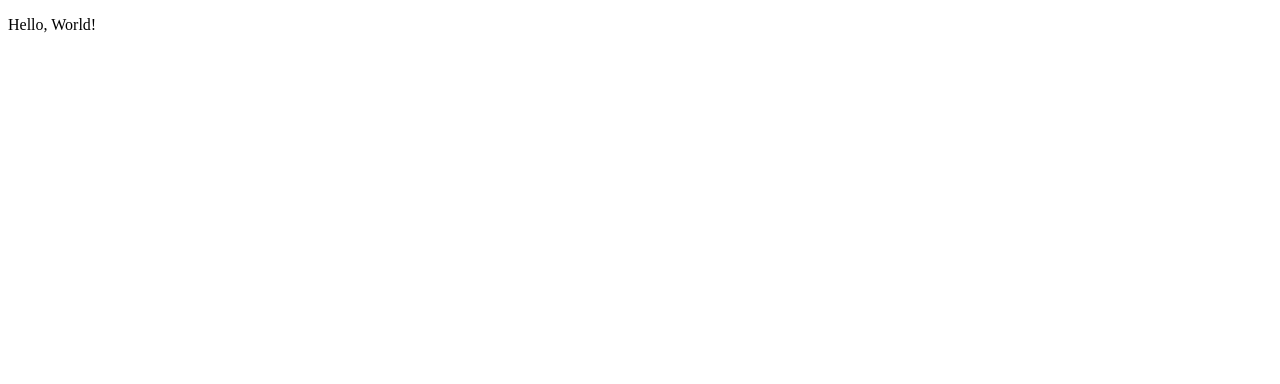
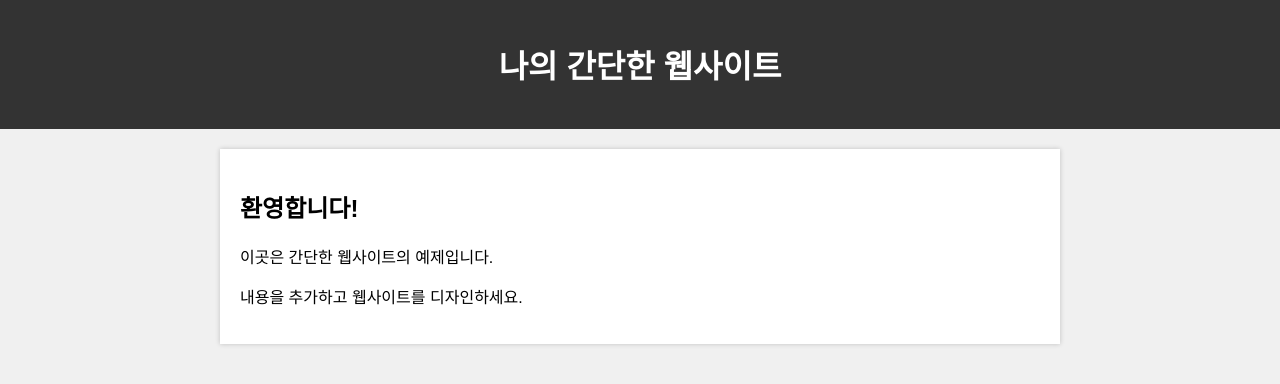
Before and after one commit to Britzs/Test, a plain HTML site: page index.html in a window 1280 px wide. Drawn offline with Linux system fonts and the light colour scheme.

Commit message:
test
commit to mail

```diff
--- a/index.html
+++ b/index.html
@@ -1,12 +1,42 @@
 <!DOCTYPE html>
-<html lang="en">
+<html lang="ko">
 <head>
-	<meta charset="UTF-8">
-	<meta http-equiv="X-UA-Compatible" content="IE=edge">
-	<meta name="viewport" content="width=device-width, initial-scale=1.0">
-	<title>Portfolio</title>
+    <meta charset="UTF-8">
+    <meta name="viewport" content="width=device-width, initial-scale=1.0">
+    <title>나의 간단한 웹사이트</title>
+    <style>
+        /* 여기에 CSS 스타일을 추가할 수 있습니다. */
+        body {
+            font-family: Arial, sans-serif;
+            background-color: #f0f0f0;
+            margin: 0;
+            padding: 0;
+        }
+
+        header {
+            background-color: #333;
+            color: #fff;
+            text-align: center;
+            padding: 20px;
+        }
+
+        .container {
+            max-width: 800px;
+            margin: 20px auto;
+            padding: 20px;
+            background-color: #fff;
+            box-shadow: 0 0 5px rgba(0, 0, 0, 0.2);
+        }
+    </style>
 </head>
 <body>
-  <p>Hello, World!</p>
+    <header>
+        <h1>나의 간단한 웹사이트</h1>
+    </header>
+    <div class="container">
+        <h2>환영합니다!</h2>
+        <p>이곳은 간단한 웹사이트의 예제입니다.</p>
+        <p>내용을 추가하고 웹사이트를 디자인하세요.</p>
+    </div>
 </body>
 </html>
```
